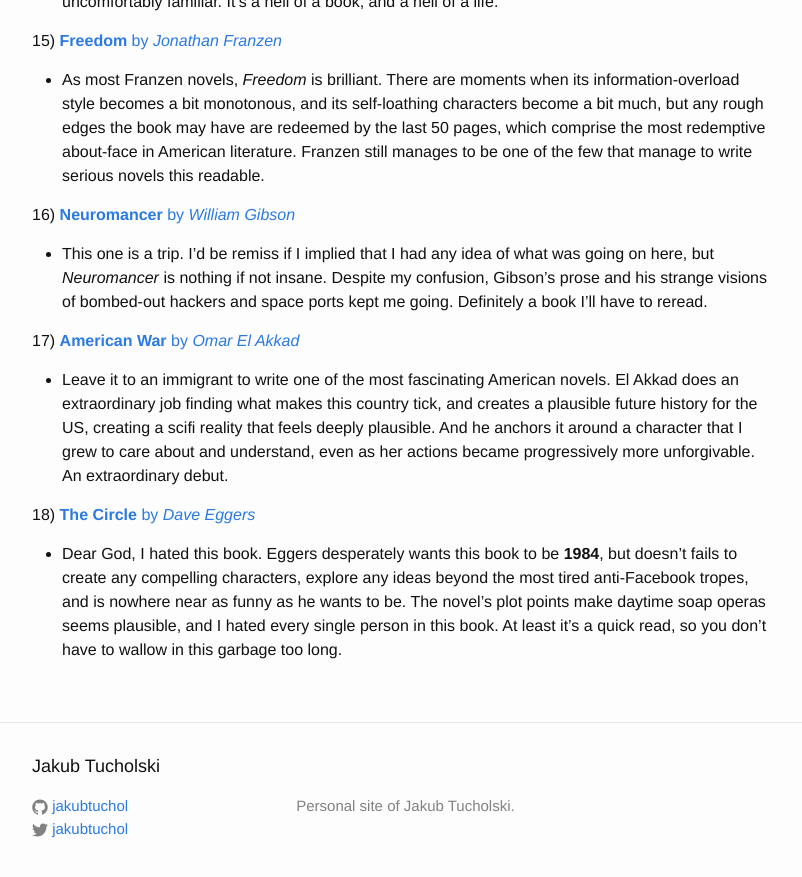
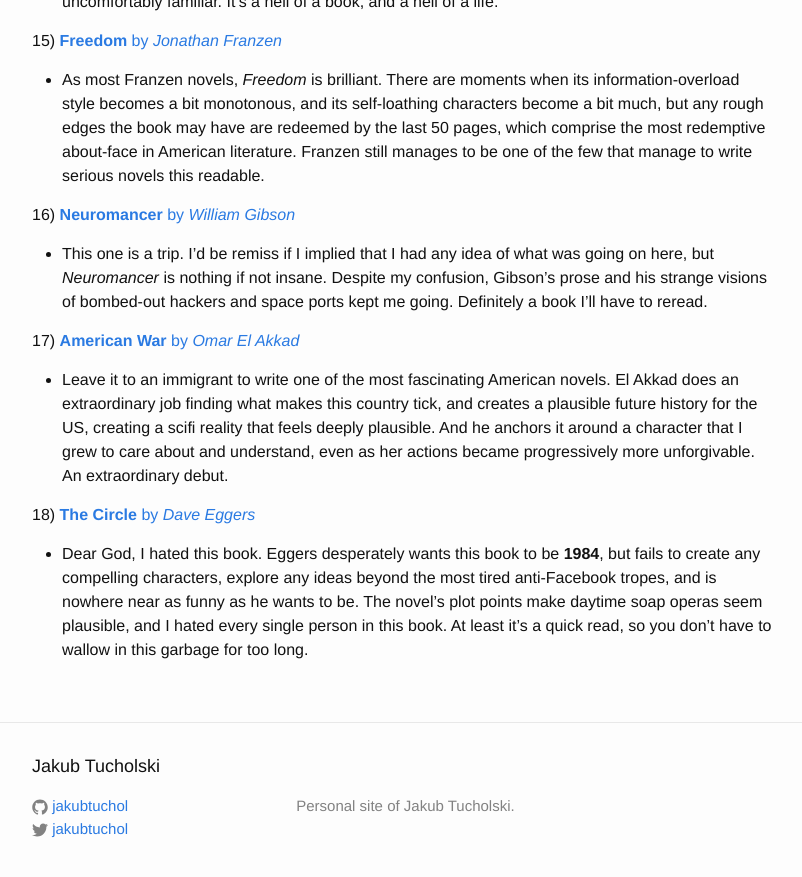
Before and after one commit to jakubtuchol/jakubtuchol.github.io, a Jekyll site: the page built from _posts/2017-01-02-yearly-reading-list.markdown, in a window 1280 px wide and 900 px high, scrolled down 2781 px. Shown: the top 877 px of the window, without its empty margins (238-1040 px from the left). Built offline with Jekyll 4.4.1, drawn with Linux system fonts in a browser that asks for light colours.

Commit message:
fixing typos

```diff
--- a/_posts/2017-01-02-yearly-reading-list.markdown
+++ b/_posts/2017-01-02-yearly-reading-list.markdown
@@ -80,7 +80,7 @@ This year, I'm aiming to read 52 books (one per week for a year). I'll be keepin
 
 18) [**The Circle** by *Dave Eggers*][the_circle]
 
-* Dear God, I hated this book. Eggers desperately wants this book to be **1984**, but doesn't fails to create any compelling characters, explore any ideas beyond the most tired anti-Facebook tropes, and is nowhere near as funny as he wants to be. The novel's plot points make daytime soap operas seems plausible, and I hated every single person in this book. At least it's a quick read, so you don't have to wallow in this garbage too long.
+* Dear God, I hated this book. Eggers desperately wants this book to be **1984**, but fails to create any compelling characters, explore any ideas beyond the most tired anti-Facebook tropes, and is nowhere near as funny as he wants to be. The novel's plot points make daytime soap operas seem plausible, and I hated every single person in this book. At least it's a quick read, so you don't have to wallow in this garbage for too long.
 
 
 [black_flags]:         https://www.amazon.com/Black-Flags-Rise-Joby-Warrick/dp/0804168938
```
